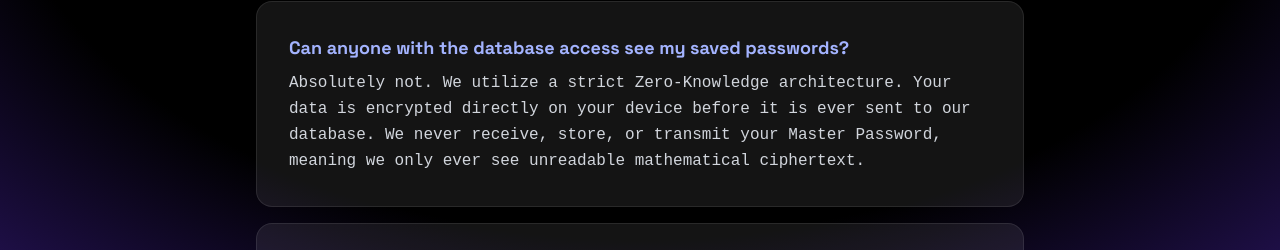
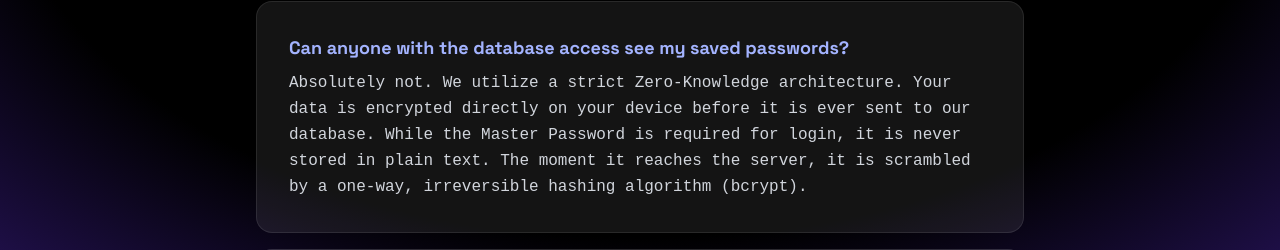
Before and after one commit to debasmita2255/password-vault-v2, a React (Vite) app in the folder client/: page /faqs in a window 1280 px wide. Shown: the part 243-493 px from the top of the page. Built offline with nearby package versions, Linux system fonts and the light colour scheme; no server answers; sample sign-in values are in the browser's storage; a web font is replaced by a local one.

Commit message:
docs: update README.md

```diff
--- a/client/src/pages/FAQs.jsx
+++ b/client/src/pages/FAQs.jsx
@@ -5,7 +5,7 @@ import PageTransition from "../components/PageTransition";
 const FAQ_DATA = [
   {
     q: "Can anyone with the database access see my saved passwords?",
-    a: "Absolutely not. We utilize a strict Zero-Knowledge architecture. Your data is encrypted directly on your device before it is ever sent to our database. We never receive, store, or transmit your Master Password, meaning we only ever see unreadable mathematical ciphertext.",
+    a: "Absolutely not. We utilize a strict Zero-Knowledge architecture. Your data is encrypted directly on your device before it is ever sent to our database. While the Master Password is required for login, it is never stored in plain text. The moment it reaches the server, it is scrambled by a one-way, irreversible hashing algorithm (bcrypt).",
   },
   {
     q: "What happens if I forget my Master Password?",
```
Also changed, not shown: 1 other file (tests, documents, lock files or other folders).
